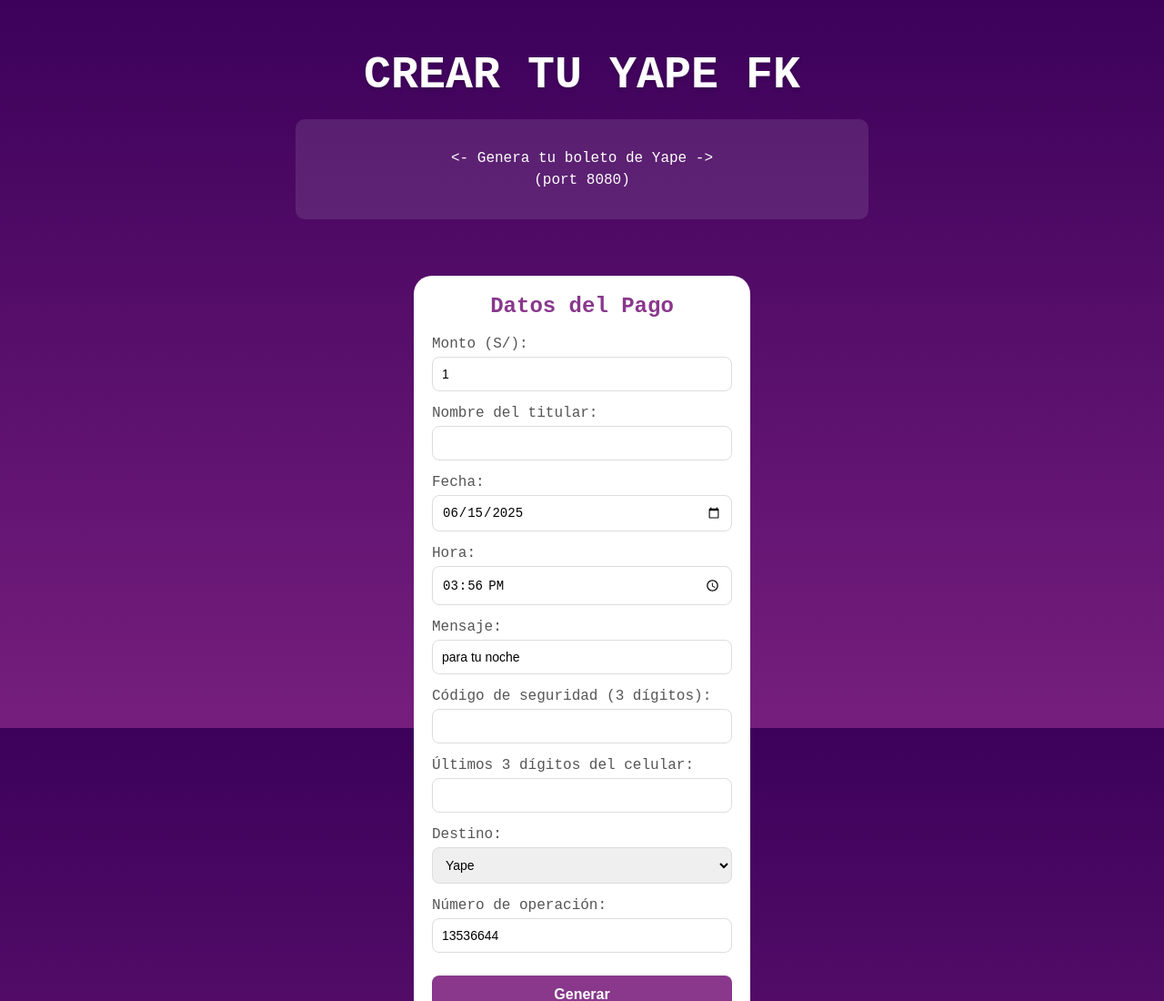
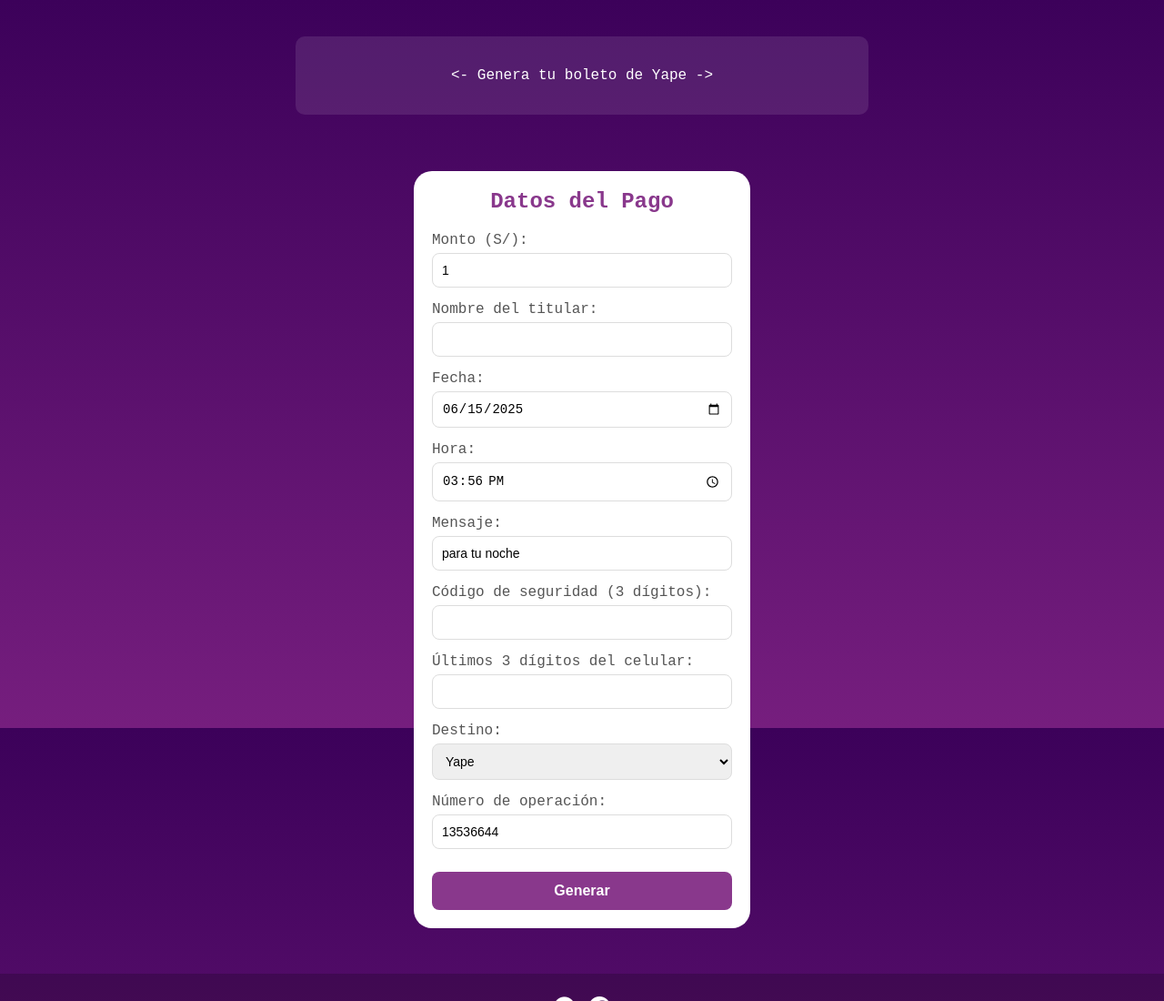
Before and after one commit to LuisCkz/CloudNgrok, a plain HTML site: page index.html in a window 1280 px wide. Shown: the top 1100 px of the page at 91% size. Drawn offline with Linux system fonts and the light colour scheme.

Commit message:
Update index.html

```diff
--- a/index.html
+++ b/index.html
@@ -248,10 +248,8 @@
 <body>
     <div class="container">
         <header>
-            <h1>CREAR TU YAPE FK</h1>
             <div class="welcome-text">
                 <p><- Genera tu boleto de Yape ->
-                        <BR>(port 8080) </BR>
                 </p>
             </div>
         </header>
```
